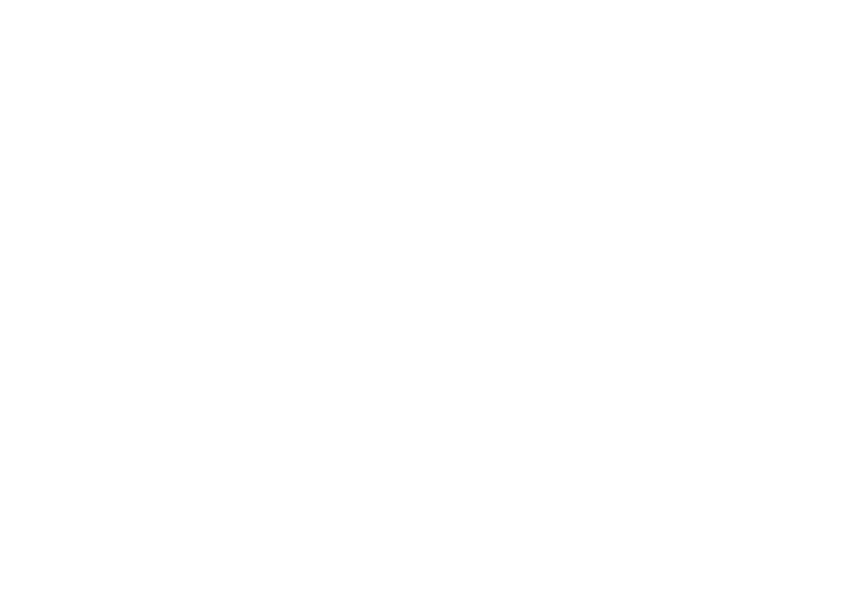
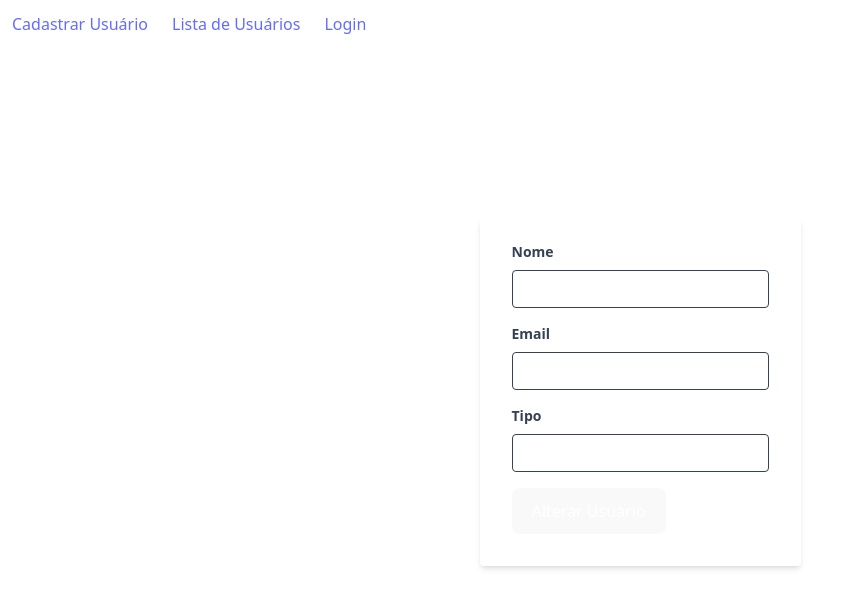
Before and after one commit to rushxpush/cadastro-usuarios-frontend, a React (Vite) app: page /editar-usuario/1 in a window 1280 px wide. Before the commit this address had no page. Shown: the top 608 px of the page, without its empty margins (0-849 px from the left). Built offline with nearby package versions, Linux system fonts and the light colour scheme; no server answers; sample sign-in values are in the browser's storage.

Commit message:
feat: add user patch logic

```diff
--- a/src/components/api/usersAPI.ts
+++ b/src/components/api/usersAPI.ts
@@ -23,6 +23,12 @@
   });
 };
 
+export const fetchUserById = async (_id: string,token: string, logout: () => void) => {
+  return await apiFetch(url + `/${_id}`, token, logout, {
+    method: 'GET'
+  });
+};
+
 export const deleteUser = async (_id: string, token: string, logout: () => void) => {
   return await apiFetch(url + `/${_id}`, token, logout, {
     method: 'DELETE'
--- a/src/components/form/Input.tsx
+++ b/src/components/form/Input.tsx
@@ -1,13 +1,14 @@
 interface InputProps {
   label: string;
   type: string;
+  value?: string;
   handleInput: (data: string) => void
 }
-export function Input({label, type, handleInput}: InputProps) {
+export function Input({label, type, value, handleInput}: InputProps) {
   return (
     <div className="mb-4">
       <label htmlFor="" className="block text-gray-700 text-sm font-bold mb-2 text-left">{label}</label>
-      <input type={type} onChange={e => handleInput(e.target.value)} className="appearance-none border rounded w-full py-2 px-3 text-gray-700 leading-tight focus:outline-none focus:shadow-outline" />
+      <input type={type} value={value} onChange={e => handleInput(e.target.value)} className="appearance-none border rounded w-full py-2 px-3 text-gray-700 leading-tight focus:outline-none focus:shadow-outline" />
     </div>
   )
 }
--- /dev/null
+++ b/src/components/interfaces/user.interface.ts
@@ -0,0 +1,6 @@
+export interface User {
+  _id: string;
+  name: string;
+  email: string;
+  type: string;
+}
--- a/src/components/utils/StatusMessage.tsx
+++ b/src/components/utils/StatusMessage.tsx
@@ -30,7 +30,7 @@
 
   return (
     <div className={`fixed top-5 right-5 p-3 rounded text-white transition-opacity duration-500 ease-in-out
-      ${status === 200 ? "bg-green-500" : "bg-red-500"}
+      ${status === 200 || status === 201 ? "bg-green-500" : "bg-red-500"}
       ${show ? "opacity-100" : "opacity-0"}`}
 
     >
--- a/src/context/AuthContext.tsx
+++ b/src/context/AuthContext.tsx
@@ -46,7 +46,7 @@
     checkToken();
 
     setIsLoading(false)
-  }, []);
+  }, [navigate]);
 
   const login = async (name: string, password: string) => {
     const token = await apiLogin(name, password);
--- a/src/main.tsx
+++ b/src/main.tsx
@@ -9,6 +9,7 @@
 import { ProtectedRoute } from './pages/Login/ProtectedRoute.tsx'
 import { UserList } from './pages/UserList/index.tsx'
 import { Layout } from './components/layout/Layout.tsx'
+import { UserUpdate } from './pages/UserUpdate/index.tsx'
 
 createRoot(document.getElementById('root')!).render(
   <StrictMode>
@@ -19,6 +20,7 @@
             {/* <Route path="/" element={<App />} /> */}
             <Route path="/cadastrar-usuario" element={ <ProtectedRoute><UserCreate /></ProtectedRoute> } />
             <Route path="/lista-de-usuarios" element={ <ProtectedRoute><UserList /></ProtectedRoute> } />
+            <Route path="/editar-usuario/:id" element={ <ProtectedRoute><UserUpdate /></ProtectedRoute> } />
             {/* <Route path="/lista-de-usuarios" element={<UserUpdate />} /> */}
             <Route path="/login" element={<Login />} />
           </Route>
--- a/src/pages/Login/ProtectedRoute.tsx
+++ b/src/pages/Login/ProtectedRoute.tsx
@@ -8,7 +8,6 @@
   if (isLoading) {
     return <div>Loading...</div>
   }
-  console.log('isValid: ', isValid)
 
   if (!isValid) {
     return <Navigate to='/login' replace />;
--- a/src/pages/UserList/index.tsx
+++ b/src/pages/UserList/index.tsx
@@ -1,16 +1,13 @@
 import { useEffect, useState } from "react"
-import { deleteUser, fetchUsers, patchUser } from "../../components/api/usersAPI";
+import { deleteUser, fetchUsers } from "../../components/api/usersAPI";
 import { useAuth } from "../../context/AuthContext";
 import { FaPencilAlt } from "react-icons/fa";
 import { FaRegTrashAlt } from "react-icons/fa";
 import { StatusMessage } from "../../components/utils/StatusMessage";
+import { User } from "../../components/interfaces/user.interface";
+import { useNavigate } from "react-router";
+import { getUrl } from "../../components/api";
 
-interface User {
-  _id: string;
-  name: string;
-  email: string;
-  type: string;
-}
 
 export function UserList() {
   const { token, logout } = useAuth();
@@ -22,6 +19,8 @@
 
   const [ reload, setReload ] = useState<number>(0);
   const [ statusMessageTrigger, setStatusMessageTrigger ] = useState<number>(0);
+
+  const navigate = useNavigate();
 
   useEffect(() => {
     const fetchData = async () => {
@@ -39,13 +38,8 @@
 
   const refreshUsers = () => setReload((prev) => prev + 1);
 
-  const handleEditUser = async (_id: string, name: string, email: string, type: string) => {
-    // const response = await patchUser(_id, name, email, type, logout, token);
-
-    // if (response) {
-    //   setStatus(response.status);
-    //   setMessage(response.statusText);
-    // }
+  const handleEditUser = async (_id: string) => {
+    navigate(`/editar-usuario/${_id}`);
   }
 
   const handleDeleteUser = async (_id: string) => {
@@ -77,7 +71,7 @@
                 <td className="text-black p-3 text-center">{user.name}</td>
                 <td className="text-black p-3 text-center">{user.email}</td>
                 <td className="text-black p-3 text-center">{user.type}</td>
-                <td className="p-3 text-center"><button onClick={() => handleEditUser(user._id, user.name, user.email, user.type)}><FaPencilAlt /></button></td>
+                <td className="p-3 text-center"><button onClick={() => handleEditUser(user._id)}><FaPencilAlt /></button></td>
                 <td className="p-3 text-center"><button onClick={() => handleDeleteUser(user._id)}><FaRegTrashAlt /></button></td>
               </tr>
             ))}
--- a/src/pages/UserUpdate/index.tsx
+++ b/src/pages/UserUpdate/index.tsx
@@ -1,5 +1,68 @@
+import { useEffect, useState } from "react";
+import { fetchUserById, patchUser } from "../../components/api/usersAPI";
+import { User } from "../../components/interfaces/user.interface";
+import { useAuth } from "../../context/AuthContext";
+import { StatusMessage } from "../../components/utils/StatusMessage";
+import { Input } from "../../components/form/Input";
+import { Button } from "../../components/ui/Button";
+import { useParams } from "react-router";
+
 export function UserUpdate() {
+  const { id } = useParams();
+
+  const { token, logout } = useAuth();
+
+  const [name, setName] = useState<string>('');
+  const [email, setEmail] = useState<string>('');
+  const [type, setType] = useState<string>('');
+
+  const [ status, setStatus ] = useState<number | null>(null);
+  const [ message, setMessage ] = useState<string | null>(null);
+
+  const [ reload, setReload ] = useState<number>(0);
+  const [ statusMessageTrigger, setStatusMessageTrigger ] = useState<number>(0);
+
+
+  useEffect(() => {
+    const fetchData = async () => {
+      if (id) {
+        const response = await fetchUserById(id, token, logout);
+        let data: User;
+        if (response !== undefined) {
+          data = await response.json()
+
+          setName(data.name);
+          setEmail(data.email);
+          setType(data.type);
+        }
+      }
+    }
+    fetchData();
+
+  }, [id, setName, setEmail, setType, token, logout, reload]);
+
+  const refreshUsers = () => setReload((prev) => prev + 1);
+
+  const handlePatchRequest = async () => {
+    if (id) {
+      const response = await patchUser(id, name, email, type, logout, token);
+
+      if (response) {
+        setStatus(response.status);
+        setMessage(response.statusText);
+        setStatusMessageTrigger((prev) => prev + 1);
+        refreshUsers();
+      }
+    }
+  }
+
   return (
-    <div></div>
+    <div className="bg-white shadow-md rounded px-8 pt-6 pb-8 mb-4">
+      <StatusMessage status={status} message={message} statusMessageTrigger={statusMessageTrigger} />
+      <Input label="Nome" value={name} type="text"  handleInput={setName} />
+      <Input label="Email" value={email} type="email"  handleInput={setEmail} />
+      <Input label="Tipo" value={type} type="text"  handleInput={setType} />
+      <Button text="Alterar Usuário"  handleClick={handlePatchRequest} />
+    </div>
   )
 }
```
